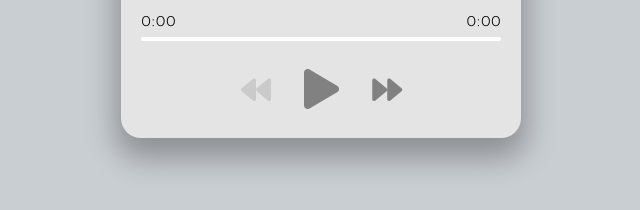
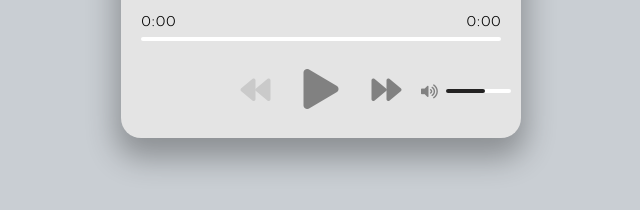
Before and after one commit to MadsAkselsen/music-player, a plain HTML site: page index.html in a window 1280 px wide. Shown: the part 512-722 px from the top of the page, 319-959 px from the left. Drawn offline with Linux system fonts and the light colour scheme.

Commit message:
added html and css for volume controls

```diff
--- a/index.html
+++ b/index.html
@@ -30,9 +30,19 @@
       </div>
       <!-- Controls -->
       <div class="player-controls">
-        <i class="fas fa-backward" id="prev"><title>Previous</title></i>
-        <i class="fas fa-play main-button" id="play"><title>Play</title></i>
-        <i class="fas fa-forward" id="next"><title>Next</title></i>
+        <div class="prev-pause-next">
+          <i class="fas fa-backward" id="prev"><title>Previous</title></i>
+          <i class="fas fa-play main-button" id="play"><title>Play</title></i>
+          <i class="fas fa-forward" id="next"><title>Next</title></i></div>
+        <div class="volume-controls">
+          <i class="fas fa-volume-up volume-icon" id="volume-icon"></i>
+          <div class="volume-container" id="volume-container" >
+            <div class="volume-bar" id="volume-bar"></div>
+          </div>
+
+
+
+
       </div>
     </div>
     <!-- Script -->
--- a/script.js
+++ b/script.js
@@ -9,6 +9,9 @@ const durationElement = document.getElementById('duration');
 const prevBtn = document.getElementById('prev');
 const playBtn = document.getElementById('play');
 const nextBtn = document.getElementById('next');
+const volumeIcon = document.getElementById('volume-icon');
+const volumeContainer = document.getElementById('volume-container');
+const volumeBar = document.getElementById('volume-bar');
 
 // Music
 const songs = [
--- a/style.css
+++ b/style.css
@@ -82,9 +82,11 @@ h3 {
 /* Controls */
 .player-controls {
   position: relative;
+  display: flex;
+  justify-content: center;
+  align-items: center;
   top: -15px;
-  left: 120px;
-  width: 200px;
+  width: 100%;
 }
 
 .fas {
@@ -95,8 +97,42 @@ h3 {
   user-select: none;
 }
 
+.fa-forward {
+  margin-right: 0px;
+}
+
 .fas:hover {
   filter: brightness(80%);
+}
+
+.volume-controls {
+  position: absolute;
+  display: flex;
+  align-items: center;
+  left: 75%;
+  margin-top: 10px;
+}
+
+.volume-icon {
+  font-size: 15px;
+  margin-right: 8px;
+}
+
+.volume-container {
+  background: white;
+  border-radius: 5px;
+  cursor: pointer;
+  height: 4px;
+  width: 65px;
+}
+
+.volume-bar {
+  background: #242323;
+  border-radius: 5px;
+  height: 100%;
+  /* change this to show progress */
+  width: 60%;
+  transition: width 0.1s linear;
 }
 
 .main-button {
```
